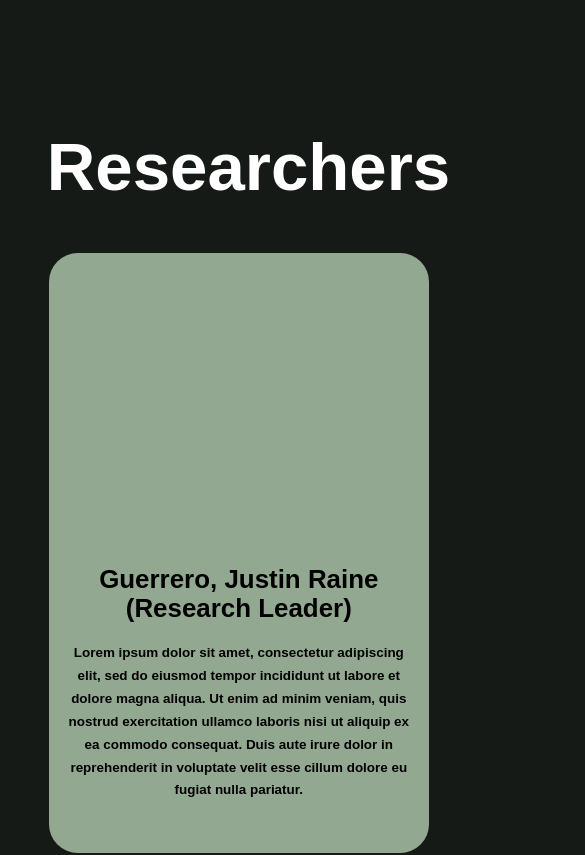
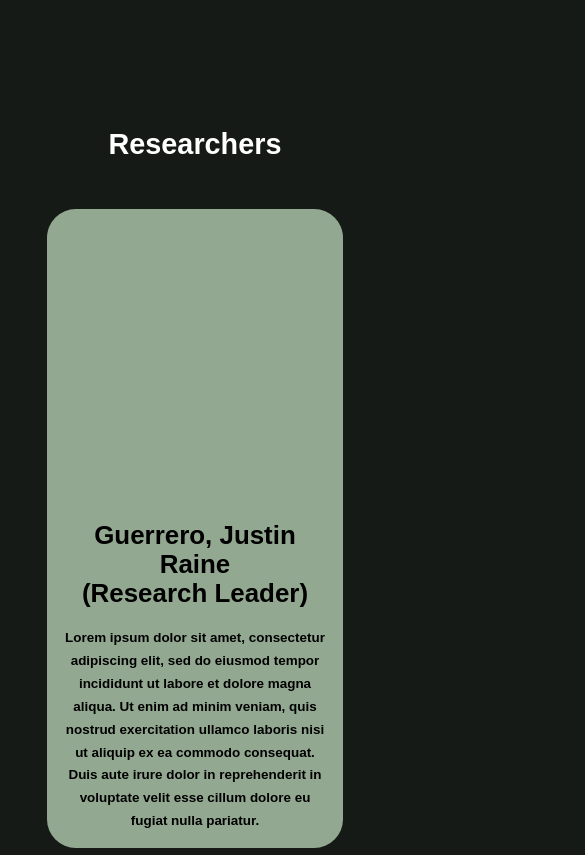
Before and after one commit to assignlybot/assignlybot.github.io, a plain HTML site: page index.html in a window 390 px wide. Shown: the part 1800-2655 px from the top of the page, 585 px wide, since content can reach past the window. Drawn offline with nearby package versions, Linux system fonts and the light colour scheme.

Commit message:
Update style.css

```diff
--- a/style.css
+++ b/style.css
@@ -291,14 +291,19 @@
     line-height: 1.7;
   }
   .leader{
+
     display: grid;
+
     padding-bottom: 2rem;
-    padding-right: 70rem;
     justify-content: center;
     align-items: center;
   }
 
 .leader-box{
+  color: black;
+  display: flex;
+  justify-content: center;
+  align-items: center;
   background-color: var(--main-color);
   height: 600px;
   width: 380px;
@@ -321,9 +326,6 @@
   align-items: center;
   padding: 1rem;
   padding-top: 30rem;
-}
-.leader-box{
-  color: black;
 }
 .leader-info i{
   font-size: 8rem;
@@ -440,7 +442,10 @@
   }
 
 
-  @media(max-width:1300px){
+  @media(max-width:1000px){
+    .about h2{
+      font-size: 3rem;
+    }
     #menu-icon{
       display: block;
     }
@@ -451,7 +456,7 @@
       margin: auto;
     }
     .navbar{
-      position: absolute;
+      position: relative;
       top: 100%;
       right: 0;
       width: 50%;
@@ -498,11 +503,16 @@
     .text-animation span {
         white-space: pre;
       }
-      .leader{
-        padding-left: 20rem;
-      }
       .tutorialbtn{
         justify-content: center;
         padding-top: 4rem;
       }
+
   }
+  @media(max-width:820px){
+    .leader-box{
+      grid-template-columns: repeat(auto-fit, minmax(300px, 1fr));
+      width: auto;
+      height: auto;
+    }
+  }
```
